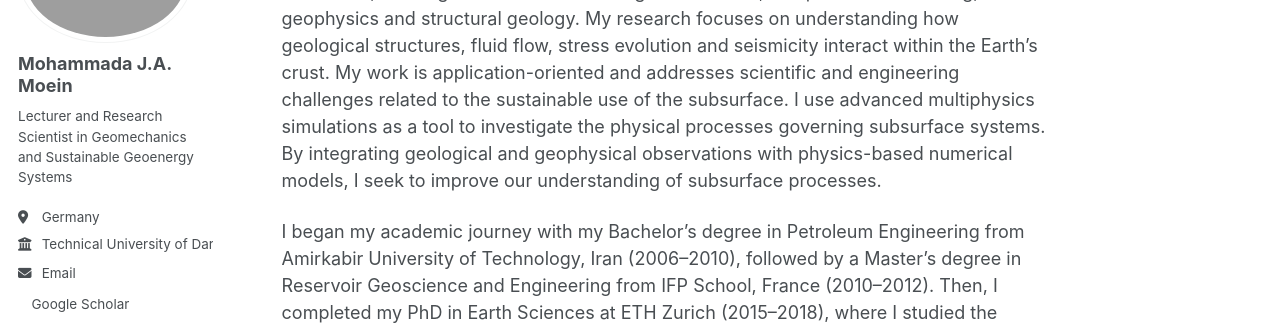
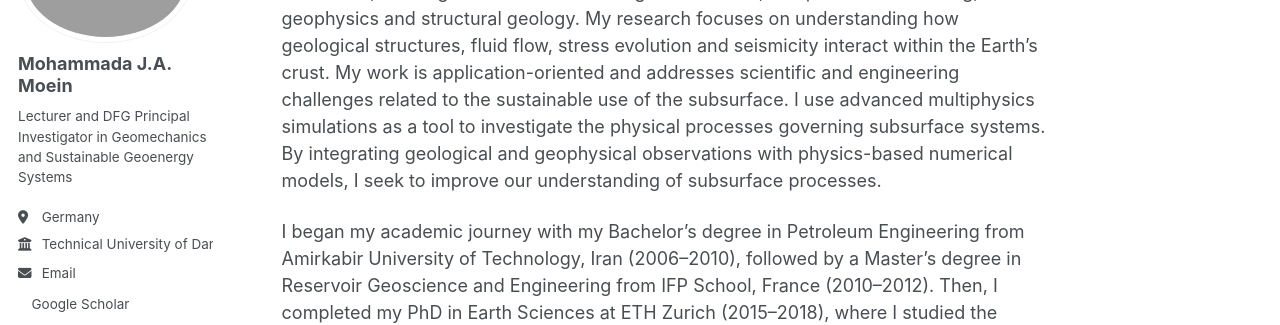
Before and after one commit to mjamoein/mjamoein.github.io, a Jekyll site: the page built from _pages/about.md, in a window 1280 px wide. Shown: the part 192-517 px from the top of the page. Built offline with Jekyll 4.4.1, drawn with Linux system fonts in a browser that asks for light colours; a style sheet for code colours, icons or effects is not loaded.

Commit message:
Update _config.yml

```diff
--- a/_config.yml
+++ b/_config.yml
@@ -25,7 +25,7 @@ author:
   avatar           : "Mohammad.png"
   name             : "Mohammada J.A. Moein"
   pronouns         : # example: "she/her"
-  bio              : "Lecturer and Research Scientist in Geomechanics and Sustainable Geoenergy Systems"
+  bio              : "Lecturer and DFG Principal Investigator in Geomechanics and Sustainable Geoenergy Systems"
   location         : "Germany"
   employer         : "Technical University of Darmstadt"
   uri              : # URL
```
